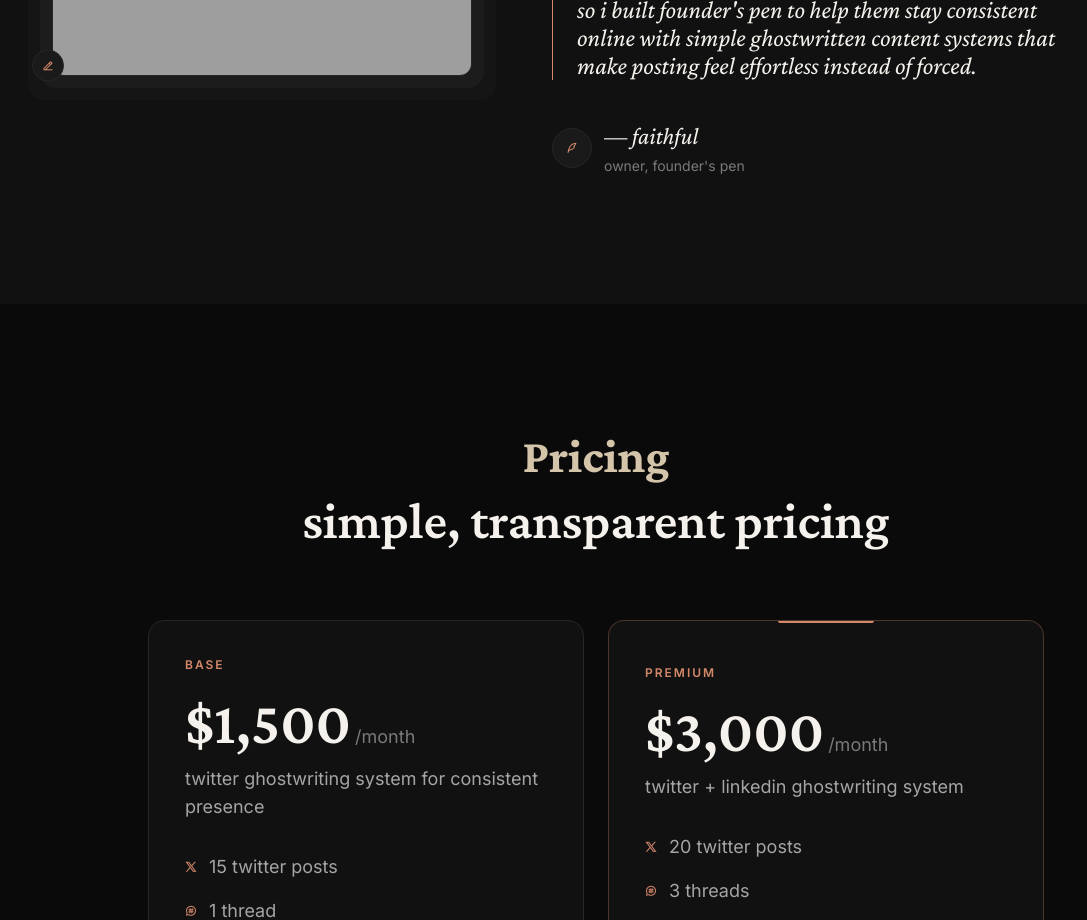
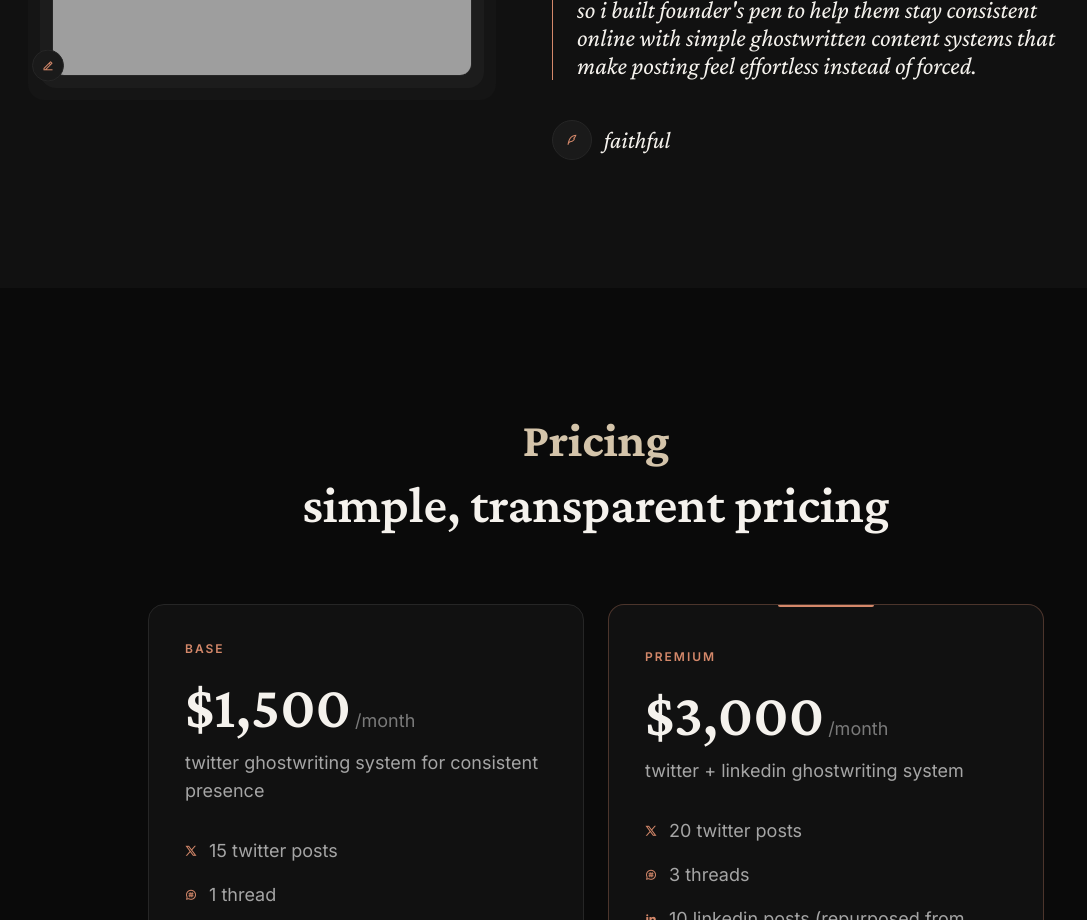
Before and after one commit to R4ph431-157/faithful_landing-page, a React (Vite) app: page / in a window 1280 px wide. Shown: the part 1660-2580 px from the top of the page, without its empty margins (44-1131 px from the left). Built offline with nearby package versions, Linux system fonts and the light colour scheme; grey boxes are pictures that could not be loaded.

Commit message:
modified text

```diff
--- a/src/pages/home/components/About.tsx
+++ b/src/pages/home/components/About.tsx
@@ -62,10 +62,7 @@
               </span>
               <div>
                 <p className="font-serif text-xl md:text-2xl italic text-text">
-                  — faithful
-                </p>
-                <p className="text-sm text-text-muted mt-1">
-                  owner, founder&apos;s pen
+                  faithful
                 </p>
               </div>
             </div>
```
